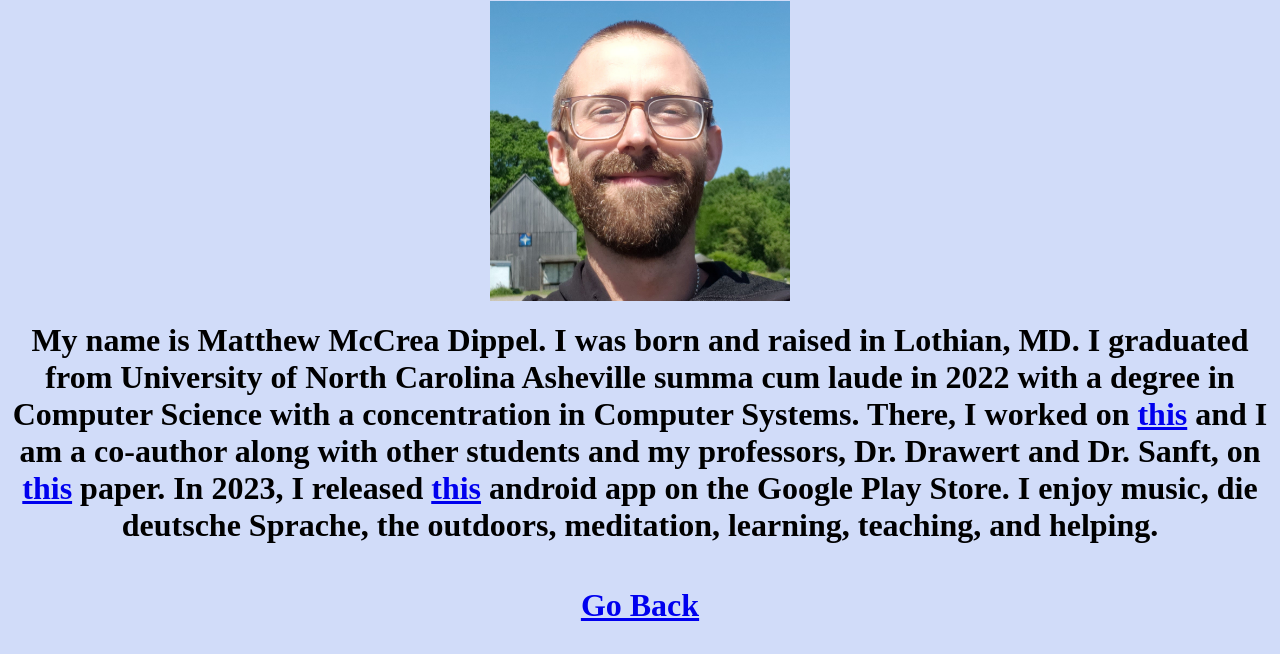
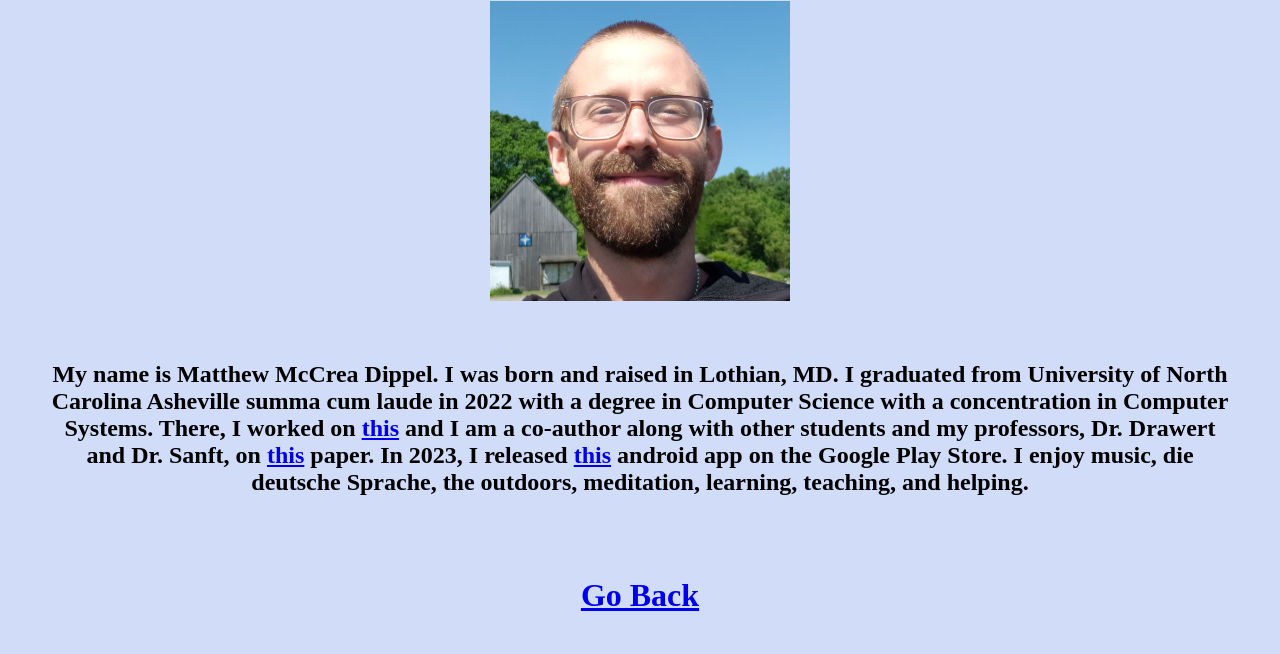
Before and after one commit to mdip226/support.goldenyearstech, a plain HTML site: page about.html in a window 1280 px wide. Shown: the part 391-1045 px from the top of the page. Drawn offline with Linux system fonts and the light colour scheme.

Commit message:
add padding

```diff
--- a/about.html
+++ b/about.html
@@ -17,9 +17,9 @@
                 </h1>
             </div>
                 <img id="portrait" src="portrait_square.jpg">
-                <h1>
+                <h2 id="about_text">
 My name is Matthew McCrea Dippel. I was born and raised in Lothian, MD. I graduated from University of North Carolina Asheville summa cum laude in 2022 with a degree in Computer Science with a concentration in Computer Systems. There, I worked on <a href="https://github.com/StochSS/stochss-compute">this</a> and I am a co-author along with other students and my professors, Dr. Drawert and Dr. Sanft, on <a href="https://lettersinbiomath.org/manuscript/index.php/lib/article/view/162/149">this</a> paper. In 2023, I released <a href="https://play.google.com/store/apps/details?id=com.wahrheit&hl=en_US">this</a> android app on the Google Play Store. I enjoy music, die deutsche Sprache, the outdoors, meditation, learning, teaching, and helping.
-                </h1>
+                </h2>
                 <a href="index.html">
                     <h1>Go Back</h1>
                 </a>
--- a/style.css
+++ b/style.css
@@ -13,6 +13,9 @@ body {
     max-width: 80%;
     align-self: center;
 }
+#about_text {
+    padding: 40px;
+}
 .heading {
     color: #00149a;
     font-family: Helvetica, sans-serif;
```
